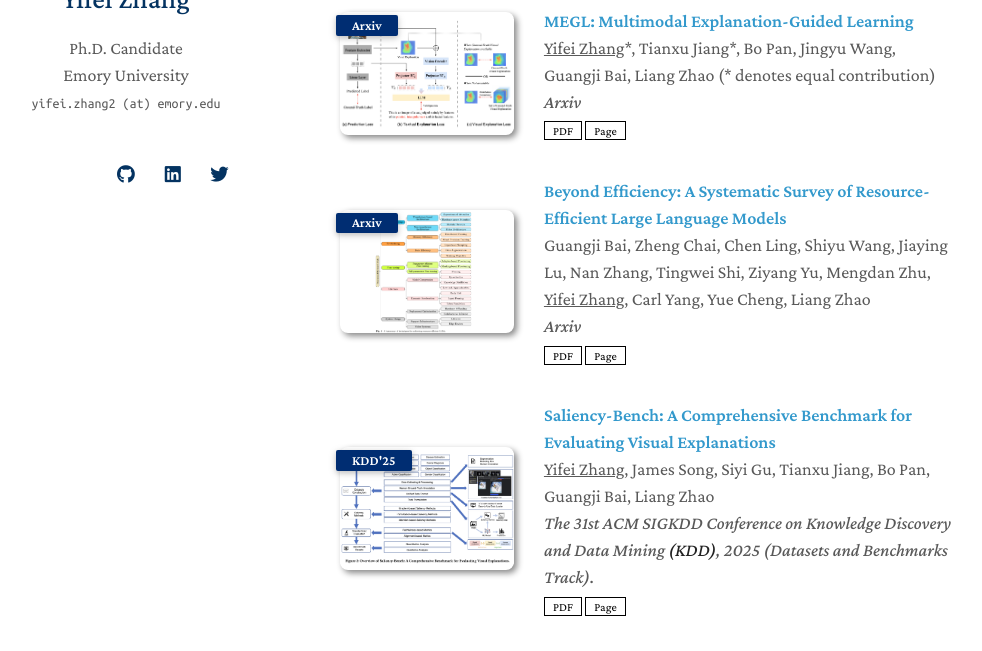
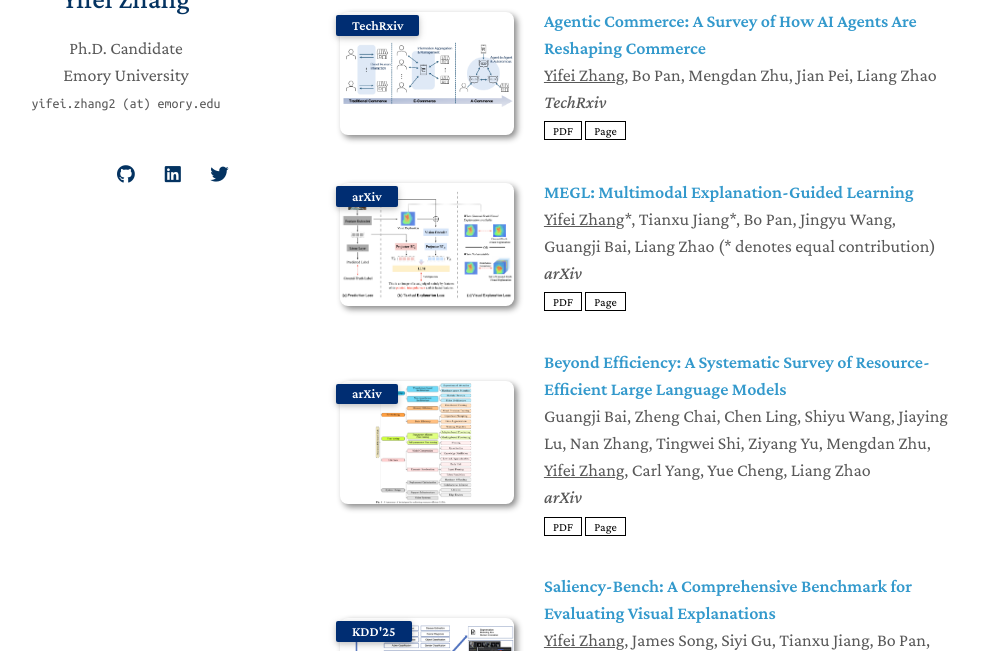
Before and after one commit to yifeizhangcs/yifeizhangcs.github.io, a Jekyll site: the page built from index.md, in a window 1280 px wide and 900 px high, scrolled down 1022 px, cut to the strip 249-900 px from the top of the window. Shown: the whole strip, without its empty margins (150-1132 px from the left). Built offline with Jekyll 4.4.1, drawn with Linux system fonts in a browser that asks for light colours; nearby versions of some CDN libraries; a style sheet for code colours, icons or effects is not loaded; our own code applies the rules of GitHub Pages for plain Markdown files.

Commit message:
Add new publication and update conference names
Added a new publication entry for 'Agentic Commerce: A Survey of How AI Agents Are Reshaping Commerce' and updated conference names to use 'arXiv'.

```diff
--- a/_data/publications.yml
+++ b/_data/publications.yml
@@ -1,17 +1,25 @@
 main:
+
+  - title: "Agentic Commerce: A Survey of How AI Agents Are Reshaping Commerce"
+    authors: <span style="text-decoration:underline">Yifei Zhang</span>, Bo Pan, Mengdan Zhu, Jian Pei, Liang Zhao
+    conference_short: TechRxiv
+    conference: TechRxiv
+    pdf: https://www.techrxiv.org/doi/full/10.36227/techrxiv.176972193.39211542/v1
+    page: https://github.com/yifeizhangcs/awesome-agentic-commerce
+    image: ./assets/img/a-commerce.png
 
   - title: "MEGL: Multimodal Explanation-Guided Learning"
     authors: <span style="text-decoration:underline">Yifei Zhang</span>*, Tianxu Jiang*, Bo Pan, Jingyu Wang, Guangji Bai, Liang Zhao  (* denotes equal contribution)
-    conference_short: Arxiv
-    conference: Arxiv
+    conference_short: arXiv
+    conference: arXiv
     pdf: https://arxiv.org/pdf/2411.13053
     page: https://arxiv.org/pdf/2411.13053
     image: ./assets/img/megl.png
 
   - title: "Beyond Efficiency: A Systematic Survey of Resource-Efficient Large Language Models"
     authors: Guangji Bai, Zheng Chai, Chen Ling, Shiyu Wang, Jiaying Lu, Nan Zhang, Tingwei Shi, Ziyang Yu, Mengdan Zhu, <span style="text-decoration:underline">Yifei Zhang</span>, Carl Yang, Yue Cheng, Liang Zhao
-    conference_short: Arxiv
-    conference: Arxiv
+    conference_short: arXiv
+    conference: arXiv
     pdf: https://arxiv.org/abs/2401.00625
     page: https://github.com/tiingweii-shii/Awesome-Resource-Efficient-LLM-Papers
     image: ./assets/img/beyond_efficiency_survey.png
```
